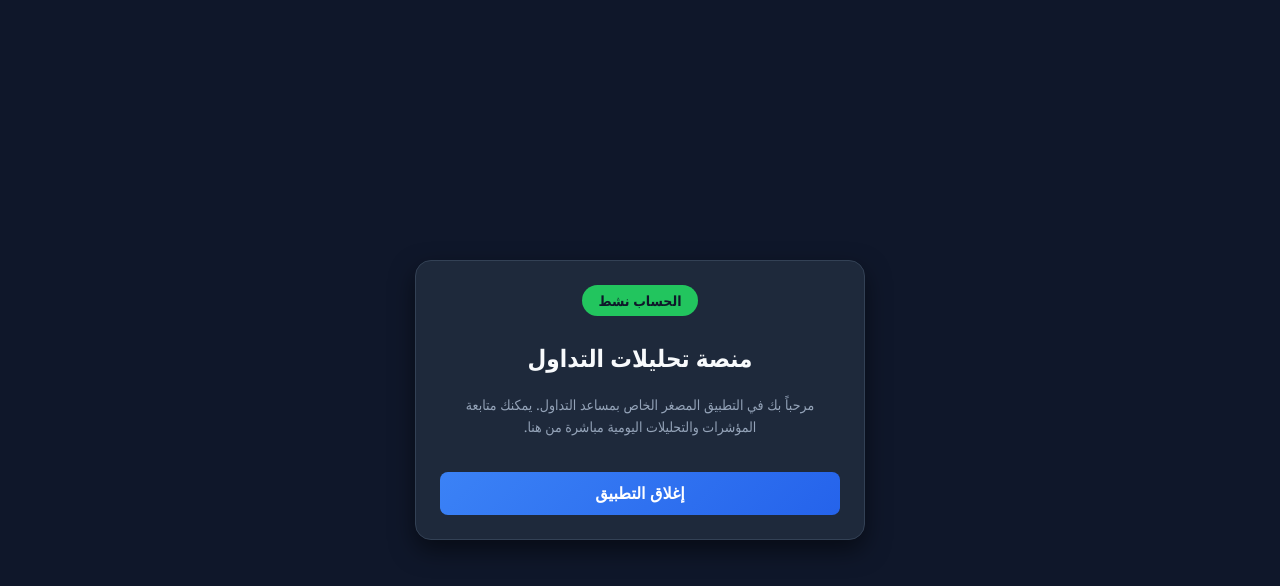
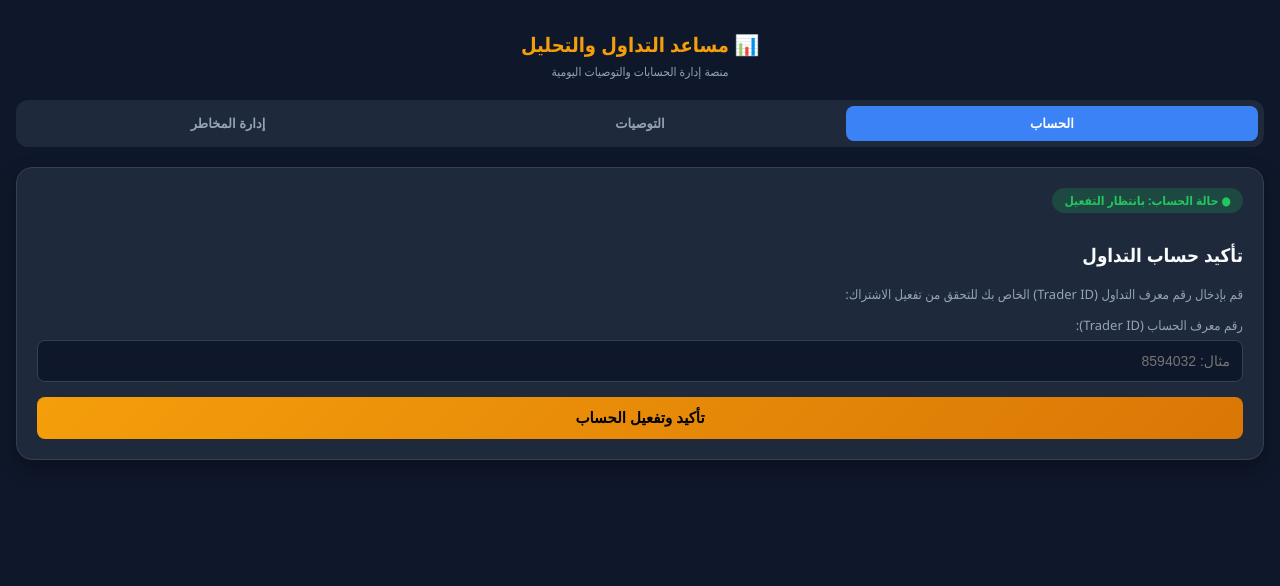
Before and after one commit to m09524016-oss/forex-mini-app, a plain HTML site: page index.html in a window 1280 px wide. Drawn offline with Linux system fonts and the light colour scheme; a script that the page names is missing.

Commit message:
Update index.html

```diff
--- a/index.html
+++ b/index.html
@@ -3,80 +3,235 @@
 <head>
     <meta charset="UTF-8">
     <meta name="viewport" content="width=device-width, initial-scale=1.0">
-    <title>Trading Helper Mini App</title>
+    <title>تطبيق مساعد التداول الاحترافي</title>
     <script src="https://telegram.org/js/telegram-web-app.js"></script>
     <style>
+        :root {
+            --bg-color: #0f172a;
+            --card-bg: #1e293b;
+            --accent-gold: #f59e0b;
+            --accent-blue: #3b82f6;
+            --green: #22c55e;
+            --text-color: #f8fafc;
+            --text-sub: #94a3b8;
+        }
+
         body {
-            background-color: #0f172a;
+            background-color: var(--bg-color);
+            color: var(--text-color);
+            font-family: 'Segoe UI', Tahoma, Geneva, Verdana, sans-serif;
+            margin: 0;
+            padding: 16px;
+            box-sizing: border-box;
+            direction: rtl;
+        }
+
+        .header {
+            text-align: center;
+            padding: 10px 0 20px 0;
+        }
+
+        .header h1 {
+            font-size: 20px;
+            color: var(--accent-gold);
+            margin: 5px 0;
+        }
+
+        .nav-tabs {
+            display: flex;
+            justify-content: space-around;
+            background: var(--card-bg);
+            border-radius: 12px;
+            padding: 6px;
+            margin-bottom: 20px;
+        }
+
+        .tab-btn {
+            background: none;
+            border: none;
+            color: var(--text-sub);
+            padding: 10px 14px;
+            font-weight: bold;
+            font-size: 13px;
+            cursor: pointer;
+            border-radius: 8px;
+            transition: 0.3s;
+            flex: 1;
+        }
+
+        .tab-btn.active {
+            background: var(--accent-blue);
             color: #ffffff;
-            font-family: 'Segoe UI', Tahoma, Geneva, Verdana, sans-serif;
-            display: flex;
-            flex-direction: column;
-            align-items: center;
-            justify-content: center;
-            min-height: 100vh;
-            margin: 0;
+        }
+
+        .section {
+            display: none;
+            background: var(--card-bg);
+            border-radius: 16px;
             padding: 20px;
+            border: 1px solid #334155;
+            box-shadow: 0 8px 20px rgba(0,0,0,0.3);
+        }
+
+        .section.active {
+            display: block;
+        }
+
+        .input-group {
+            margin-bottom: 15px;
+            text-align: right;
+        }
+
+        .input-group label {
+            display: block;
+            margin-bottom: 6px;
+            font-size: 13px;
+            color: var(--text-sub);
+        }
+
+        .input-group input {
+            width: 100%;
+            padding: 12px;
+            border-radius: 8px;
+            border: 1px solid #334155;
+            background: #0f172a;
+            color: #fff;
             box-sizing: border-box;
-            text-align: center;
+            font-size: 14px;
         }
-        .card {
-            background: #1e293b;
-            border-radius: 16px;
-            padding: 24px;
-            box-shadow: 0 10px 25px rgba(0,0,0,0.5);
-            max-width: 400px;
-            width: 100%;
-            border: 1px solid #334155;
-        }
-        .status-badge {
-            background: #22c55e;
-            color: #0f172a;
-            padding: 6px 16px;
-            border-radius: 20px;
-            font-weight: bold;
-            font-size: 14px;
-            display: inline-block;
-            margin-bottom: 15px;
-        }
-        h2 {
-            margin-top: 10px;
-            color: #f8fafc;
-        }
-        p {
-            color: #94a3b8;
-            font-size: 14px;
-            line-height: 1.6;
-        }
+
         .btn {
-            background: linear-gradient(135deg, #3b82f6, #2563eb);
-            color: white;
+            background: linear-gradient(135deg, var(--accent-gold), #d97706);
+            color: #000;
             border: none;
-            padding: 12px 24px;
+            padding: 12px;
             border-radius: 8px;
-            font-size: 16px;
+            font-size: 15px;
             font-weight: bold;
             cursor: pointer;
             width: 100%;
-            margin-top: 20px;
             transition: 0.3s;
         }
-        .btn:hover {
-            opacity: 0.9;
+
+        .btn-blue {
+            background: linear-gradient(135deg, var(--accent-blue), #2563eb);
+            color: #fff;
+        }
+
+        .status-badge {
+            display: inline-block;
+            padding: 4px 12px;
+            border-radius: 20px;
+            font-size: 12px;
+            font-weight: bold;
+            background: rgba(34, 197, 94, 0.2);
+            color: var(--green);
+            margin-bottom: 10px;
+        }
+
+        .signal-card {
+            background: #0f172a;
+            border-radius: 10px;
+            padding: 12px;
+            margin-bottom: 10px;
+            border-right: 4px solid var(--accent-gold);
         }
     </style>
 </head>
 <body>
-    <div class="card">
-        <div class="status-badge">الحساب نشط</div>
-        <h2>منصة تحليلات التداول</h2>
-        <p>مرحباً بك في التطبيق المصغر الخاص بمساعد التداول. يمكنك متابعة المؤشرات والتحليلات اليومية مباشرة من هنا.</p>
-        <button class="btn" onclick="Telegram.WebApp.close()">إغلاق التطبيق</button>
+
+    <div class="header">
+        <h1>📊 مساعد التداول والتحليل</h1>
+        <p style="font-size: 12px; color: var(--text-sub); margin: 0;">منصة إدارة الحسابات والتوصيات اليومية</p>
+    </div>
+
+    <!-- الشريط العلوي للتنقل -->
+    <div class="nav-tabs">
+        <button class="tab-btn active" onclick="switchTab('account')">الحساب</button>
+        <button class="tab-btn" onclick="switchTab('signals')">التوصيات</button>
+        <button class="tab-btn" onclick="switchTab('risk')">إدارة المخاطر</button>
+    </div>
+
+    <!-- قسم الحساب والتحقق -->
+    <div id="account" class="section active">
+        <span class="status-badge">● حالة الحساب: بانتظار التفعيل</span>
+        <h3>تأكيد حساب التداول</h3>
+        <p style="font-size: 13px; color: var(--text-sub);">قم بإدخال رقم معرف التداول (Trader ID) الخاص بك للتحقق من تفعيل الاشتراك:</p>
+
+        <div class="input-group">
+            <label>رقم معرف الحساب (Trader ID):</label>
+            <input type="number" id="traderId" placeholder="مثال: 8594032">
+        </div>
+
+        <button class="btn" onclick="verifyAccount()">تأكيد وتفعيل الحساب</button>
+    </div>
+
+    <!-- قسم التوصيات والتحليلات -->
+    <div id="signals" class="section">
+        <h3>🔥 تحليلات وتوصيات الذهب (XAUUSD)</h3>
+
+        <div class="signal-card">
+            <div style="display:flex; justify-content:space-between;">
+                <strong>XAUUSD - شراء (BUY)</strong>
+                <span style="color:var(--green); font-size:12px;">نشطة</span>
+            </div>
+            <p style="font-size: 12px; color: var(--text-sub); margin: 5px 0;">نقطة الدخول: 2650.00 | الهدف: 2665.00</p>
+            <p style="font-size: 11px; color: #ef4444; margin: 0;">إيقاف الخسارة: 2642.00</p>
+        </div>
+
+        <p style="font-size: 12px; color: var(--text-sub); text-align: center; margin-top: 15px;">
+            يتم تحديث التحليلات تلقائياً مع إغلاق كل شمعة 4 ساعات.
+        </p>
+    </div>
+
+    <!-- قسم حاسبة إدارة المخاطر -->
+    <div id="risk" class="section">
+        <h3>🧮 حاسبة حجم اللوت (Lot Size)</h3>
+
+        <div class="input-group">
+            <label>رأس المال ($):</label>
+            <input type="number" id="balance" placeholder="مثال: 500">
+        </div>
+
+        <div class="input-group">
+            <label>نسبة المخاطرة (%):</label>
+            <input type="number" id="riskPercent" value="2">
+        </div>
+
+        <button class="btn btn-blue" onclick="calculateLot()">حساب حجم اللوت المناسب</button>
+
+        <div id="riskResult" style="margin-top: 15px; text-align: center; font-weight: bold; color: var(--accent-gold);"></div>
     </div>
 
     <script>
         Telegram.WebApp.ready();
         Telegram.WebApp.expand();
+
+        function switchTab(tabId) {
+            document.querySelectorAll('.section').forEach(s => s.classList.remove('active'));
+            document.querySelectorAll('.tab-btn').forEach(b => b.classList.remove('active'));
+
+            document.getElementById(tabId).classList.add('active');
+            event.target.classList.add('active');
+        }
+
+        function verifyAccount() {
+            const id = document.getElementById('traderId').value;
+            if(id) {
+                Telegram.WebApp.showAlert('تم إرسال رقم الحساب (' + id + ') بنجاح! جاري التحقق من التفعيل...');
+            } else {
+                Telegram.WebApp.showAlert('يرجى إدخال رقم معرف الحساب أولاً.');
+            }
+        }
+
+        function calculateLot() {
+            const balance = document.getElementById('balance').value;
+            const risk = document.getElementById('riskPercent').value;
+            if(balance && risk) {
+                const amount = (balance * (risk / 100)).toFixed(2);
+                document.getElementById('riskResult').innerText = 'المبلغ المخاطر به: $' + amount;
+            }
+        }
     </script>
 </body>
 </html>
```
